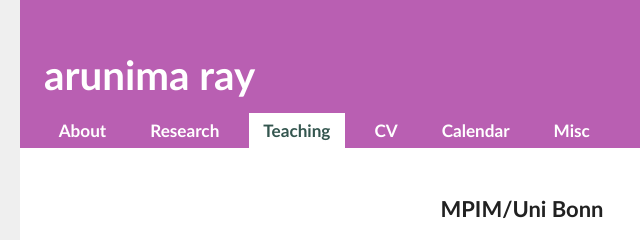
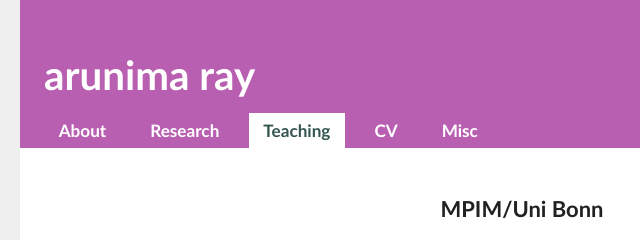
Before and after one commit to aru-ray/aru-ray.github.io, a plain HTML site: page teaching.html in a window 1280 px wide. Shown: the top 240 px of the page, 130-770 px from the left. Drawn offline with Linux system fonts and the light colour scheme.

Commit message:
Remove calendar from navbar

```diff
--- a/teaching.html
+++ b/teaching.html
@@ -37,7 +37,6 @@
 						<li><h3><a href="research.html">Research</a></h3></li>
 						<li class="first active"><h3><a href="#">Teaching</a></h3></li>
 						<li><h3><a href="documents/cv_current.pdf" target="_blank">CV</a></h3></li>
-						<li><h3><a href="calendar.html">Calendar</a></h3></li>
 						<li><h3><a href="misc.html">Misc</a></h3></li>
 
 					</ul>
```
